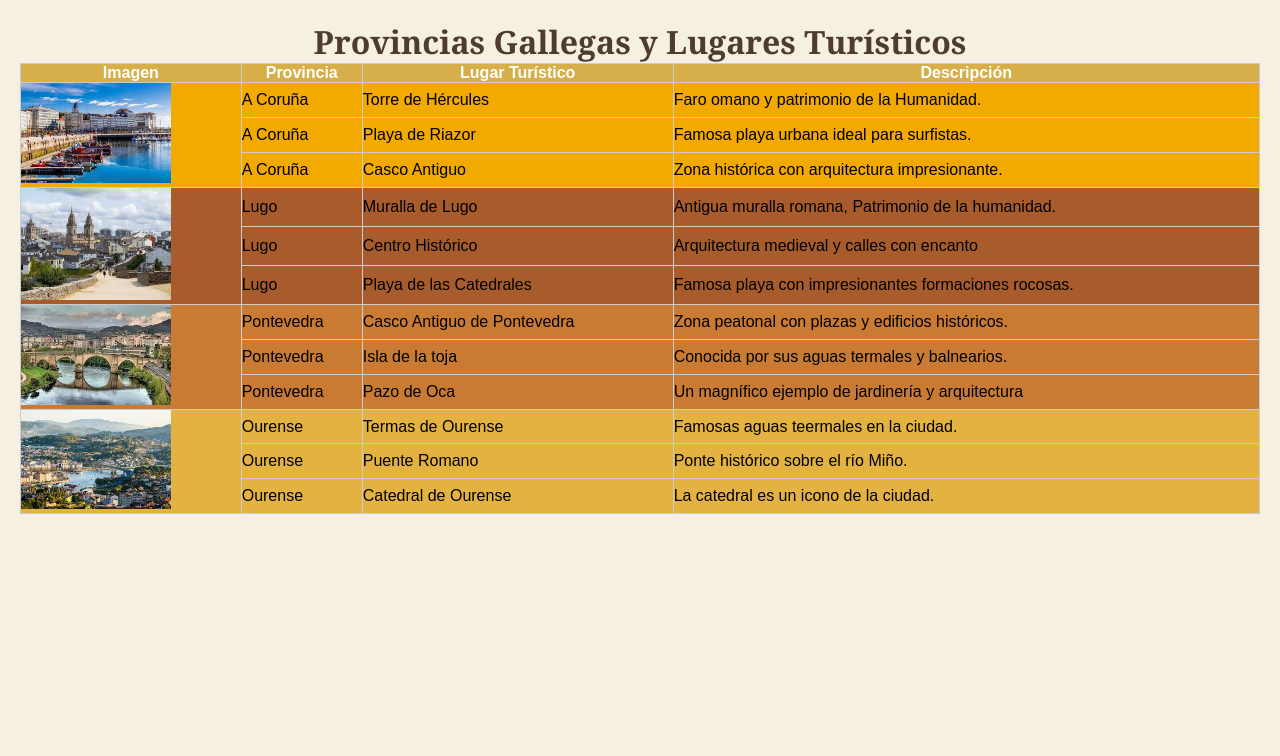
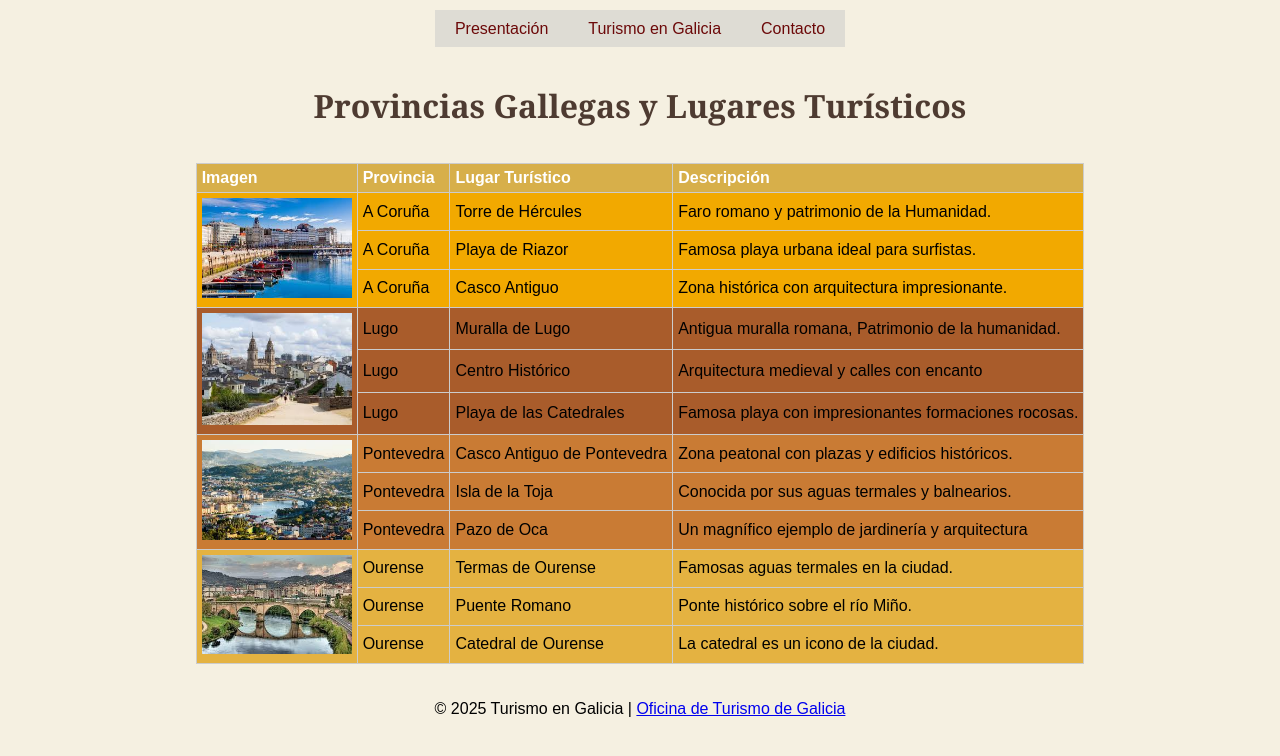
Before and after one commit to ifernandezguinde/Linguaxe-de-marcas, a plain HTML site: page prácticas CSS/Web-Menu-Formulario-Tabla/paginas/Galicia.html in a window 1280 px wide. Drawn offline with Linux system fonts and the light colour scheme.

Commit message:
tarea css

```diff
--- /dev/null
+++ b/prácticas CSS/Web-Menu-Formulario-Tabla/assets/styles/style_galicia.css
@@ -0,0 +1,83 @@
+/* reset css que elimina el margen y el padding */
+* {
+    margin: 0;
+    padding: 0;
+}
+
+/* Estilo para el body */
+body {
+    font-family: Arial, sans-serif;
+    margin: 20px;
+    background-color: #f5f0e1;
+}
+
+/* Estilo para el encabezado h1*/
+h1 {
+    text-align: center;
+    font-family: Georgia, serif;
+    color: #4E3B31;
+}
+
+/* Estilo para la clase property-table*/
+.property-table {
+    text-align: justify;
+    margin: 0 auto;
+    width: auto;
+    border-collapse: collapse;
+}
+
+/* Estilo para las imágenes */
+.property-table img {
+    max-width: 150px;
+    height: auto;
+}
+
+/* Estilo para encabezados y datos td */
+.property-table th,
+.property-table td {
+    padding: 5px;
+    border: 1px solid #cccccc;
+}
+
+/* Estilo para los encabezados th */
+.property-table th {
+    background-color:  #d7af4a;
+    color: white;
+}
+
+/* colores para las provincias */
+
+/* A Coruña */
+.property-table tr.Coruña {
+    background-color: #f2a900;
+}
+
+/* Lugo */
+.property-table tr.Lugo {
+    background-color: #a95c2b;
+}
+
+/* Ourense */
+.property-table tr.Ourense {
+    background-color: #e4b241;
+}
+
+/* Pontevedra */
+.property-table tr.Pontevedra {
+    background-color: #c97b34;
+}
+
+/* hover sobre toda la fila excepto las celdas con imágenes */
+.property-table tr:hover td:not([rowspan]) {
+    background-color: white;
+}
+
+/* la celda con imagen (rowspan) no cambia de color */
+.property-table td[rowspan] {
+    background-color: inherit; /* mantiene el color original */
+}
+
+/* centramos el footer */
+footer {
+    text-align: center;
+}
--- /dev/null
+++ b/prácticas CSS/Web-Menu-Formulario-Tabla/assets/styles/style_index.css
@@ -0,0 +1,63 @@
+/* reset css que elimina el margen y el padding */
+* {
+    margin: 0;
+    padding: 0;
+    box-sizing: border-box;
+}
+
+/* Estilo para el body */
+body {
+    font-family: Arial, sans-serif;
+    margin: 20px;
+    background-color: #f5f0e1;
+}
+
+/* Estilo para el encabezado h1*/
+h1 {
+    font-family: Georgia, serif;
+    color: #4E3B31;
+}
+
+/* centramos los textos */
+h1, p {
+    text-align: center;
+}
+
+/* alineamos el h2 a la izquierda */
+h2 {
+    text-align: left;
+}
+
+/* Estilo para la clase property-table*/
+.property-table {
+    margin: 0 auto;
+    border-collapse: collapse;
+}
+
+/* Estilo para encabezados y datos td */
+.property-table th,
+.property-table td {
+    padding: 5px;
+    border: 1px solid #cccccc;
+}
+
+/* Estilo para los encabezados th */
+.property-table th {
+
+    background-color: #d7af4a;
+    color: white;
+}
+
+
+
+/* colores para las filas */
+
+/* filas impares */
+.property-table tr.impares {
+    background-color: #f2a900e1;
+}
+
+/* filas pares */
+.property-table tr.pares {
+    background-color: #a95c2b;
+}
--- /dev/null
+++ b/prácticas CSS/Web-Menu-Formulario-Tabla/assets/styles/style_menu.css
@@ -0,0 +1,46 @@
+* {
+    margin: 0;
+    /*Elimina el margen predeterminado de todos los elementos */
+    padding: 0;
+    /*Elimina el padding predeterminado de todos los elementos */
+}
+
+body {
+    font-family: Arial, sans-serif;
+    margin: 20px;
+    /* Añade un margen de 20px alrededor del cuerpo */
+    background-color: #f5f0e1
+}
+
+#menu {
+    font-family: Arial;
+    text-align: center;
+    /* Centrar el menú */
+    margin-bottom: 10px;
+}
+
+#menu ul {
+    list-style-type: none;
+    /* Eliminar puntos de la lista */
+    display: flex;
+    /* Convertir el ul en un contenedor flex */
+    justify-content: center;
+    /*Determina la disposición de elementos Flex */
+}
+
+#menu a {
+    padding: 10px 20px;
+    background-color: #dedcd4;
+    text-align: center;
+}
+
+#menu a:link,
+#menu a:visited {
+    color: #6c0909;
+    text-decoration: none;
+}
+
+#menu a:hover {
+    background-color: #980c0c;
+    color: #ffffff;
+}
--- a/prácticas CSS/EjercicioCSS-taboa/Galicia.html
+++ b/prácticas CSS/Web-Menu-Formulario-Tabla/paginas/Galicia.html
@@ -4,13 +4,27 @@
 <head>
     <meta charset="UTF-8">
     <title>Contactos</title>
-    <link rel="stylesheet" href="assets/styles/style.css">
+    <link rel="stylesheet" href="../assets/styles/style_galicia.css">
+    <link rel="stylesheet" href="../assets/styles/style_menu.css">
 </head>
 
-<main>
-    <body>
+<body>
+
+    <main>
+        <header>
+            <nav id="menu">
+                <ul>
+                    <li><a href="../Index.html">Presentación</a></li>
+                    <li><a href="Galicia.html">Turismo en Galicia</a></li>
+                    <li><a href="#">Contacto</a></li>
+                </ul>
+            </nav>
+        </header><br><br>
+
         <table border="1" class="property-table">
-            <caption><H1>Provincias Gallegas y Lugares Turísticos</H1></caption>
+            <caption>
+                <h1>Provincias Gallegas y Lugares Turísticos</h1><br><br>
+            </caption>
             <tr>
                 <th>Imagen</th>
                 <th>Provincia</th>
@@ -18,10 +32,10 @@
                 <th>Descripción</th>
             </tr>
             <tr class="Coruña">
-                <td rowspan="3"><img src="assets/images/acoruna.jpeg"></td>
+                <td rowspan="3"><img src="../assets/images/acoruna.jpeg"></td>
                 <td>A Coruña</td>
                 <td>Torre de Hércules</td>
-                <td>Faro omano y patrimonio de la Humanidad.</td>
+                <td>Faro romano y patrimonio de la Humanidad.</td>
             </tr>
             <tr class="Coruña">
                 <td>A Coruña</td>
@@ -34,7 +48,7 @@
                 <td>Zona histórica con arquitectura impresionante.</td>
             </tr>
             <tr class="Lugo">
-                <td rowspan="3"><img src="assets/images/lugo.jpeg"></td>
+                <td rowspan="3"><img src="../assets/images/lugo.jpeg"></td>
                 <td>Lugo</td>
                 <td>Muralla de Lugo</td>
                 <td>Antigua muralla romana, Patrimonio de la humanidad.</td>
@@ -50,14 +64,14 @@
                 <td>Famosa playa con impresionantes formaciones rocosas.</td>
             </tr>
             <tr class="Pontevedra">
-                <td rowspan="3"><img src="assets/images/ourense.jpeg"></td>
+                <td rowspan="3"><img src="../assets/images/pontevedra.jpeg"></td>
                 <td>Pontevedra</td>
                 <td>Casco Antiguo de Pontevedra</td>
                 <td>Zona peatonal con plazas y edificios históricos.</td>
             </tr>
             <tr class="Pontevedra">
                 <td>Pontevedra</td>
-                <td>Isla de la toja</td>
+                <td>Isla de la Toja</td>
                 <td>Conocida por sus aguas termales y balnearios.</td>
             </tr>
             <tr class="Pontevedra">
@@ -66,10 +80,10 @@
                 <td>Un magnífico ejemplo de jardinería y arquitectura</td>
             </tr>
             <tr class="Ourense">
-                <td rowspan="3"><img src="assets/images/pontevedra.jpeg"></td>
+                <td rowspan="3"><img src="../assets/images/ourense.jpeg"></td>
                 <td>Ourense</td>
                 <td>Termas de Ourense</td>
-                <td>Famosas aguas teermales en la ciudad.</td>
+                <td>Famosas aguas termales en la ciudad.</td>
             </tr>
             <tr class="Ourense">
                 <td>Ourense</td>
@@ -81,8 +95,12 @@
                 <td>Catedral de Ourense</td>
                 <td>La catedral es un icono de la ciudad.</td>
             </tr>
-        </table>
-    </body>
-</main>
+        </table><br><br>
+
+        <footer id="footer">
+            <p>© 2025 Turismo en Galicia | <a href="https://www.turismo.gal/planifica-a-tua-viaxe/oficinas-de-informacion-turistica?langId=es_ES" target="_blank">Oficina de Turismo de Galicia</a></p>
+        </footer>
+    </main>
+</body>
 
 </html>
```
Also changed, not shown: prácticas CSS/Web-Menu-Formulario-Tabla/Index.html (added, +72 -0 lines), prácticas CSS/Web-Menu-Formulario-Tabla/assets/images/acoruna.jpeg (added), prácticas CSS/Web-Menu-Formulario-Tabla/assets/images/lugo.jpeg (added), prácticas CSS/Web-Menu-Formulario-Tabla/assets/images/ourense.jpeg (added), prácticas CSS/Web-Menu-Formulario-Tabla/assets/images/pontevedra.jpeg (added).
